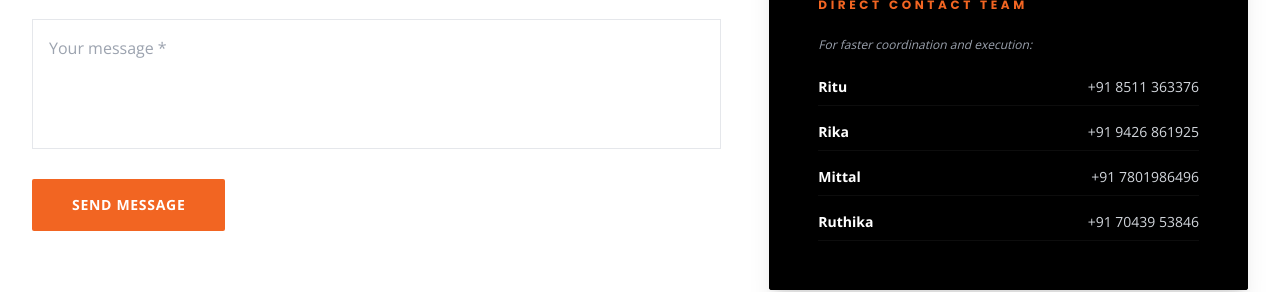
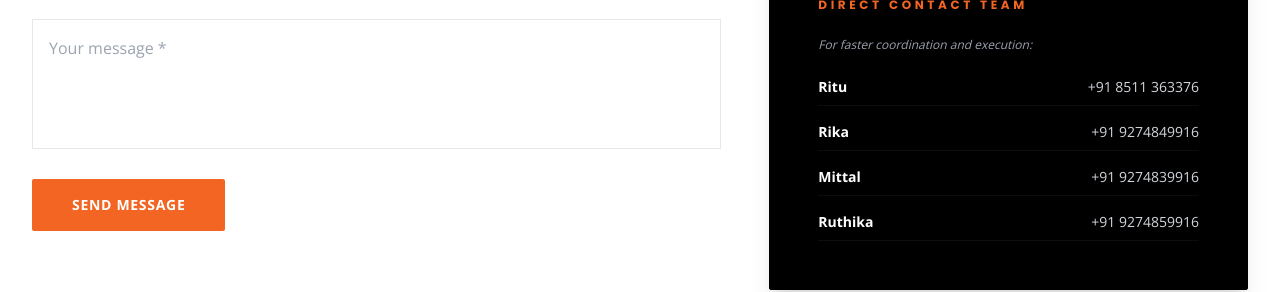
Before and after one commit to ashutosh123se/Sajan-Shah-Website, a Next.js app in the folder frontend/: page /contact in a window 1280 px wide. Shown: the part 980-1272 px from the top of the page. Built offline with nearby package versions, Linux system fonts and the light colour scheme; no server answers.

Commit message:
Update contact section, contribution modals, events, and program catalog

```diff
--- a/frontend/src/components/sections/contact/ContactInfo.tsx
+++ b/frontend/src/components/sections/contact/ContactInfo.tsx
@@ -32,15 +32,15 @@ export const ContactInfo: React.FC = () => {
           </div>
           <div className="flex justify-between items-center text-sm border-b border-white/5 pb-2">
             <span className="font-bold">Rika</span>
-            <span className="text-gray-300">+91 9426 861925</span>
+            <span className="text-gray-300">+91 9274849916</span>
           </div>
           <div className="flex justify-between items-center text-sm border-b border-white/5 pb-2">
             <span className="font-bold">Mittal</span>
-            <span className="text-gray-300">+91 7801986496</span>
+            <span className="text-gray-300">+91 9274839916</span>
           </div>
           <div className="flex justify-between items-center text-sm border-b border-white/5 pb-2">
             <span className="font-bold">Ruthika</span>
-            <span className="text-gray-300">+91 70439 53846</span>
+            <span className="text-gray-300">+91 9274859916</span>
           </div>
         </div>
       </div>
--- a/frontend/src/components/sections/contributions/EthosGlobalModal.tsx
+++ b/frontend/src/components/sections/contributions/EthosGlobalModal.tsx
@@ -303,7 +303,7 @@ export const EthosGlobalModal: React.FC<EthosGlobalModalProps> = ({ isOpen, onCl
                         src="https://www.instagram.com/p/DOA9LXOkgsA/embed/?hidecaption=true"
                         className="absolute inset-0 w-full h-full border-0 scale-[1.3] origin-center pointer-events-auto"
                         scrolling="no"
-                        allowtransparency="true"
+                        allowTransparency={true}
                         allow="encrypted-media"
                       />
                     </div>
--- a/frontend/src/components/sections/contributions/PlantablePencilsModal.tsx
+++ b/frontend/src/components/sections/contributions/PlantablePencilsModal.tsx
@@ -253,7 +253,7 @@ export const PlantablePencilsModal: React.FC<PlantablePencilsModalProps> = ({ is
                         src="https://www.instagram.com/p/CubsaaQxCML/embed/?hidecaption=true"
                         className="absolute inset-0 w-[110%] h-[110%] -top-[5%] -left-[5%] border-0 pointer-events-auto"
                         scrolling="no"
-                        allowtransparency="true"
+                        allowTransparency={true}
                         allow="encrypted-media"
                       />
                     </div>
--- a/frontend/src/components/sections/contributions/UVGlassesModal.tsx
+++ b/frontend/src/components/sections/contributions/UVGlassesModal.tsx
@@ -316,7 +316,7 @@ export const UVGlassesModal: React.FC<UVGlassesModalProps> = ({ isOpen, onClose
                         src="https://www.instagram.com/p/C7TFMy3pQBt/embed/?hidecaption=true"
                         className="absolute inset-0 w-[110%] h-[110%] -top-[5%] -left-[5%] border-0 pointer-events-auto"
                         scrolling="no"
-                        allowtransparency="true"
+                        allowTransparency={true}
                         allow="encrypted-media"
                       />
                     </div>
--- a/frontend/src/components/sections/events/EventsPast.tsx
+++ b/frontend/src/components/sections/events/EventsPast.tsx
@@ -71,7 +71,7 @@ export default function EventsPast({ events }: { events?: any[] }) {
                   src={event.embedUrl}
                   className="absolute inset-0 w-full h-full border-0 scale-[1.4] origin-center pointer-events-auto"
                   scrolling="no"
-                  allowtransparency="true"
+                  allowTransparency={true}
                   allow="encrypted-media"
                 />
               </div>
--- a/frontend/src/components/sections/speaking/ProgramCatalog.tsx
+++ b/frontend/src/components/sections/speaking/ProgramCatalog.tsx
@@ -43,10 +43,10 @@ const defaults: CatalogContent = {
     // { name: "The Business Hero Program", pitch: "Transforming corporate leaders into visionaries and industry pioneers.", badges: ["Corporate", "Business"], img: "https://images.unsplash.com/photo-1556761175-5973dc0f32e7?q=80&w=2070&auto=format&fit=crop" },
     { name: "Boost Your Business Program", pitch: "Strategies to accelerate growth, optimize performance, and scale success.", badges: ["Corporate", "Entrepreneurs"], img: "https://images.unsplash.com/photo-1460925895917-afdab827c52f?q=80&w=2015&auto=format&fit=crop", link: "https://business.sajanshah.com" },
     { name: "Catch a Lie — Micro Emotions Program", pitch: "Mastering the art of reading micro-expressions and understanding human behavior.", badges: ["Corporate", "Psychology"], img: "https://images.unsplash.com/photo-1573164574572-cb89e39749b4?q=80&w=2069&auto=format&fit=crop", link: "https://catchalie.sajanshah.com" },
-    { name: "Teach The Teachers Program", pitch: "Empowering educators with modern methodologies to engage and inspire students.", badges: ["Teachers", "Educators"], img: "https://images.unsplash.com/photo-1503676260728-1c00da094a0b?q=80&w=2022&auto=format&fit=crop" },
+    { name: "Teach The Teachers Program", pitch: "Empowering educators with modern methodologies to engage and inspire students.", badges: ["Teachers", "Educators"], img: "https://images.unsplash.com/photo-1503676260728-1c00da094a0b?q=80&w=2022&auto=format&fit=crop", link: "https://teachers.sajanshah.com" },
     { name: "Life Adventure Experience Program", pitch: "An immersive journey to discover your true potential and embrace life's challenges.", badges: ["Youth", "Adventure"], img: "https://images.unsplash.com/photo-1533692328991-08159ff19fca?q=80&w=2069&auto=format&fit=crop", link: "https://adventure.sajanshah.com" },
     { name: "You v/s You — Exclusive Program", pitch: "A deep dive into personal mastery and overcoming internal barriers.", badges: ["Exclusive", "Mentorship"], img: "https://images.unsplash.com/photo-1552581234-26160f608093?q=80&w=2070&auto=format&fit=crop" },
-    { name: "Creative Self — Tailored Motivational Program", pitch: "Unleashing your inner creativity and driving innovation in your personal and professional life.", badges: ["Creatives", "Professionals"], img: "https://images.unsplash.com/photo-1513364776144-60967b0f800f?q=80&w=2071&auto=format&fit=crop" },
+    { name: "Customise Program By Sajan Shah", pitch: "Unleashing your inner creativity and driving innovation in your personal and professional life.", badges: ["Creatives", "Professionals"], img: "https://images.unsplash.com/photo-1513364776144-60967b0f800f?q=80&w=2071&auto=format&fit=crop", link: "https://customise.sajanshah.com" },
     { name: "1:1 Personal Mentorship Program", pitch: "Direct, personalized guidance from Sajan to accelerate your path to success.", badges: ["Mentorship", "Personal"], img: "https://images.unsplash.com/photo-1515187029135-18ee286d815b?q=80&w=2070&auto=format&fit=crop", link: "https://personalgrowth.sajanshah.com" }
   ]
 };
```
